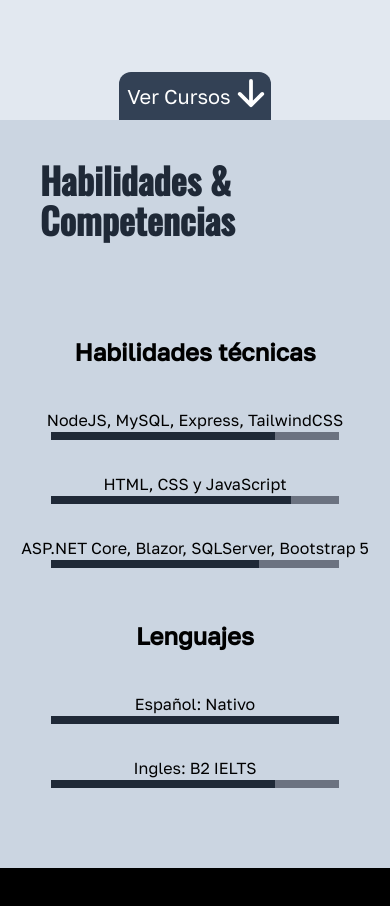
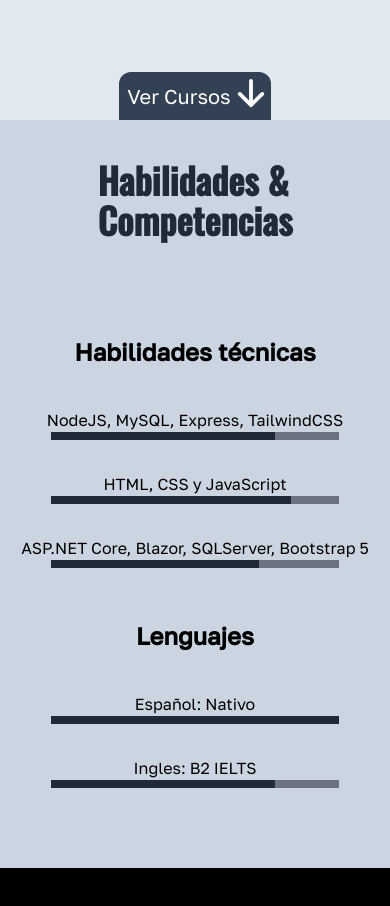
Before and after one commit to DanielRoman11/Portafolio, a website: page views/perfil.html in a window 390 px wide. Shown: the part 2160-3066 px from the top of the page. Drawn offline with nearby package versions, Linux system fonts and the light colour scheme.

Commit message:
Titulo habilidades y competencias responsive

```diff
--- a/views/perfil.html
+++ b/views/perfil.html
@@ -109,7 +109,7 @@
         </div>
       </div>
     </section>
-    <section class="bg-slate-300 md:h-screen flex justify-center flex-col py-10 md:px-20">
+    <section class="bg-slate-300 md:h-screen flex items-center md:items-start justify-center flex-col py-10 md:px-24">
       <div class="flex flex-col px-10 pb-24 md:pb-48 text-4xl lg:text-7xl md:text-5xl font-bold titulo text-gray-800">
         <h2>Habilidades & </h2><span>Competencias</span>
       </div>
```
Also changed, not shown: public/css/app.css.
